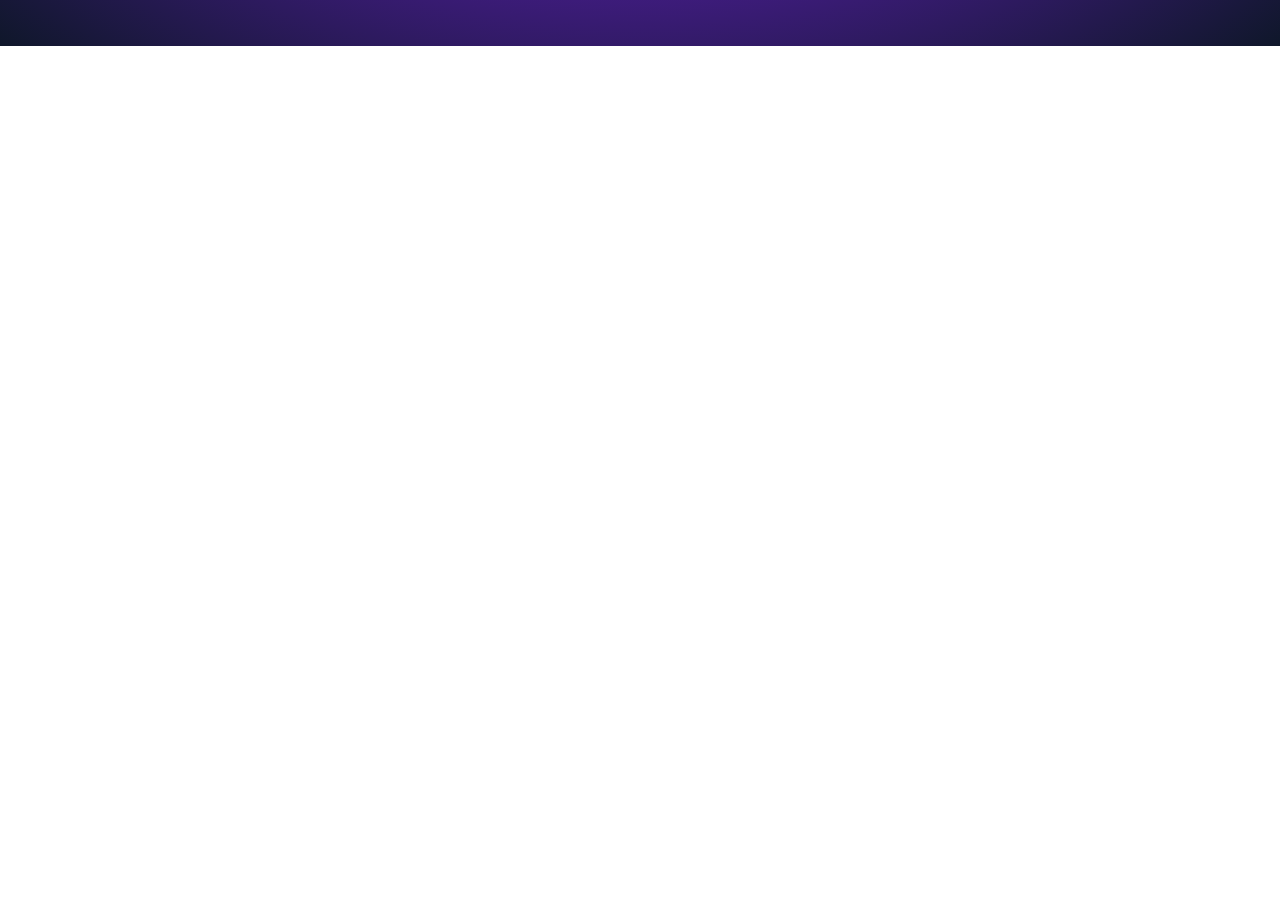
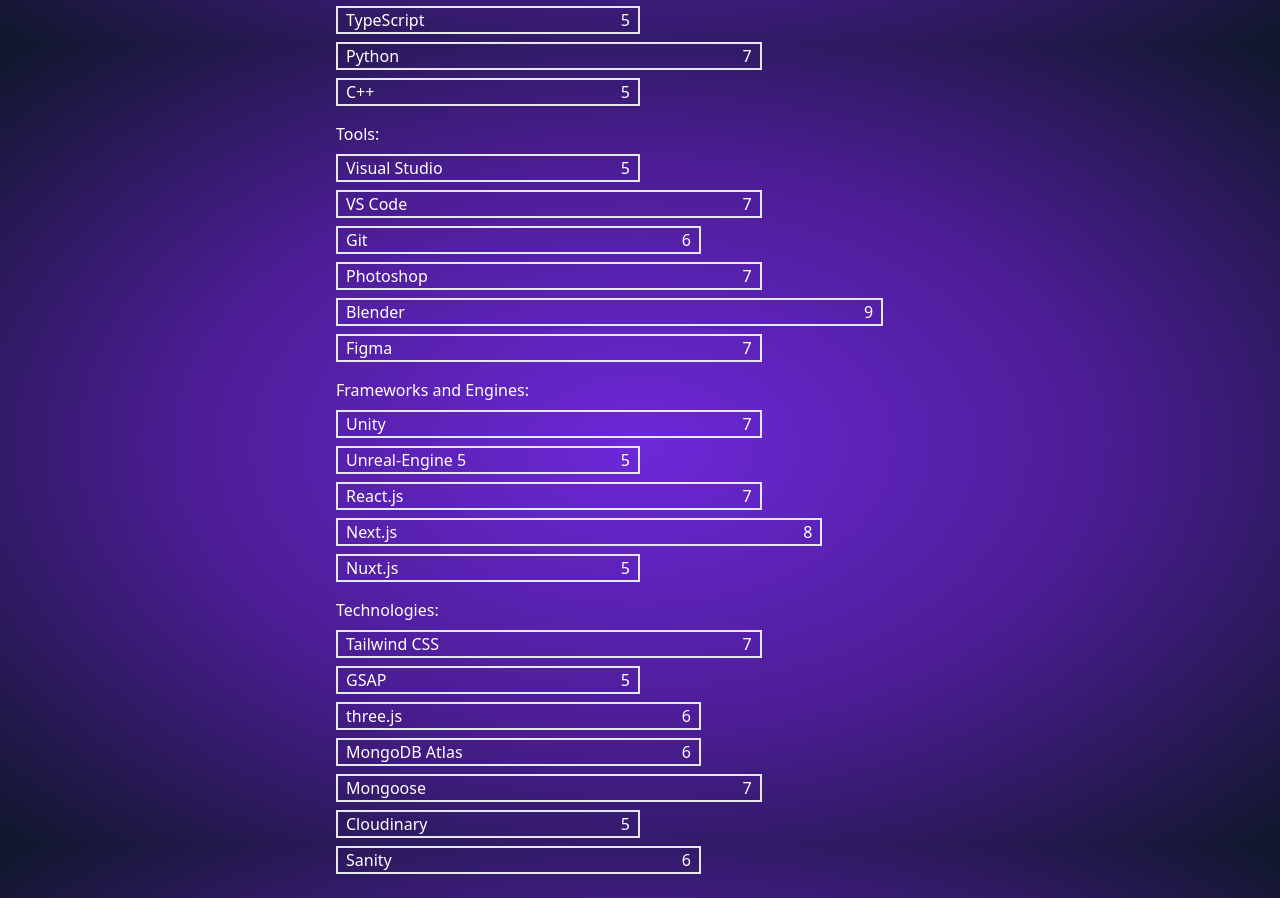
Before and after one commit to oebsworth/Portfolio-Website, a Next.js app: page /skills in a window 1280 px wide. Before the commit this address had no page. Shown: the part 754-1652 px from the top of the page. Before the commit the page ends 800 px from the top, so only its background shows below. Built offline with nearby package versions, Linux system fonts and the light colour scheme.

Commit message:
feat(skills-page): Implemented the skills page showcasing my self-evaluated skills.

```diff
--- /dev/null
+++ b/app/skills/page.tsx
@@ -0,0 +1,182 @@
+import React from 'react';
+
+const SkillsPage = () => {
+    const programmingLanguagesData = [
+        {
+            name: "C#",
+            level: 7,
+        },
+        {
+            name: "HTML",
+            level: 8,
+        },
+        {
+            name: "CSS",
+            level: 7,
+        },
+        {
+            name: "JavaScript",
+            level: 9,
+        },
+        {
+            name: "TypeScript",
+            level: 5,
+        },
+        {
+            name: "Python",
+            level: 7,
+        },
+        {
+            name: "C++",
+            level: 5,
+        },
+    ]
+
+    const toolsData = [
+        {
+            name: "Visual Studio",
+            level: 5,
+        },
+        {
+            name: "VS Code",
+            level: 7,
+        },
+        {
+            name: "Git",
+            level: 6,
+        },
+        {
+            name: "Photoshop",
+            level: 7,
+        },
+        {
+            name: "Blender",
+            level: 9,
+        },
+        {
+            name: "Figma",
+            level: 7,
+        },
+    ]
+
+    const frameworksAndEnginesData = [
+        {
+            name: "Unity",
+            level: 7,
+        },
+        {
+            name: "Unreal-Engine 5",
+            level: 5,
+        },
+        {
+            name: "React.js",
+            level: 7,
+        },
+        {
+            name: "Next.js",
+            level: 8,
+        },
+        {
+            name: "Nuxt.js",
+            level: 5,
+        },
+    ]
+
+    const technologiesData = [
+        {
+            name: "Tailwind CSS",
+            level: 7,
+        },
+        {
+            name: "GSAP",
+            level: 5,
+        },
+        {
+            name: "three.js",
+            level: 6,
+        },
+        {
+            name: "MongoDB Atlas",
+            level: 6,
+        },
+        {
+            name: "Mongoose",
+            level: 7,
+        },
+        {
+            name: "Cloudinary",
+            level: 5,
+        },
+        {
+            name: "Sanity",
+            level: 6,
+        },
+    ]
+
+    const getSkillLevelStyle = (level) => {
+        const width = `${level * 10}%`;
+        return { width };
+    }
+
+    return (
+        <div className='flex flex-col justify-start items-center w-full'>
+            <p className='py-4 text-lg'>Below you will find my self-evaluated skill levels out of ten.</p>
+            <div className='w-1/2 border-b-2'></div>
+
+            <div className="w-1/2 flex flex-col justify-start items-start px-4 pt-2">
+                <h2 className='py-2'>Programming Languages:</h2>
+                {programmingLanguagesData.map((programmingLanguage, index) => {
+                    const skillLevelStyle = getSkillLevelStyle(programmingLanguage.level);
+                    return (
+                        <button key={`programming-language_${index}`} style={skillLevelStyle} className="flex justify-between max-w-full border-2 pl-2 mb-2 text-start">
+                            {programmingLanguage.name}
+                            <p className='pr-2'>{programmingLanguage.level}</p>
+                        </button>
+                    );
+                })}
+            </div>
+
+            <div className="w-1/2 flex flex-col justify-start items-start px-4">
+                <h2 className='py-2'>Tools:</h2>
+                {toolsData.map((tool, index) => {
+                    const skillLevelStyle = getSkillLevelStyle(tool.level);
+                    return (
+                        <button key={`programming-language_${index}`} style={skillLevelStyle} className="flex justify-between max-w-full border-2 pl-2 mb-2 text-start">
+                            {tool.name}
+                            <p className='pr-2'>{tool.level}</p>
+                        </button>
+                    );
+                })}
+            </div>
+
+            <div className="w-1/2 flex flex-col justify-start items-start px-4">
+                <h2 className='py-2'>Frameworks and Engines:</h2>
+                {frameworksAndEnginesData.map((frameworkAndEngine, index) => {
+                    const skillLevelStyle = getSkillLevelStyle(frameworkAndEngine.level);
+                    return (
+                        <button key={`programming-language_${index}`} style={skillLevelStyle} className="flex justify-between max-w-full border-2 pl-2 mb-2 text-start">
+                            {frameworkAndEngine.name}
+                            <p className='pr-2'>{frameworkAndEngine.level}</p>
+                        </button>
+                    );
+                })}
+            </div>
+
+            <div className="w-1/2 flex flex-col justify-start items-start px-4 pb-4">
+                <h2 className='py-2'>Technologies:</h2>
+                {technologiesData.map((technology, index) => {
+                    const skillLevelStyle = getSkillLevelStyle(technology.level);
+                    return (
+                        <button key={`programming-language_${index}`} style={skillLevelStyle} className="flex justify-between max-w-full border-2 pl-2 mb-2 text-start">
+                            {technology.name}
+                            <p className='pr-2'>{technology.level}</p>
+                        </button>
+                    );
+                })}
+            </div>
+
+        </div>
+    );
+};
+
+export default SkillsPage;
```
